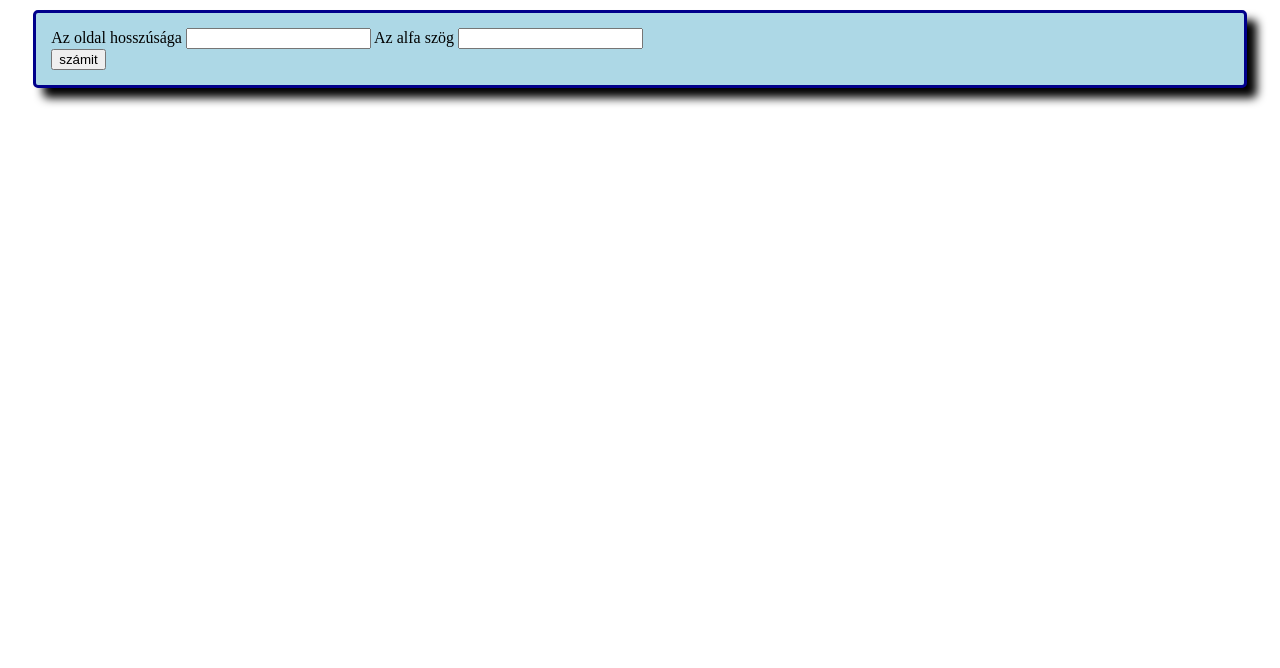
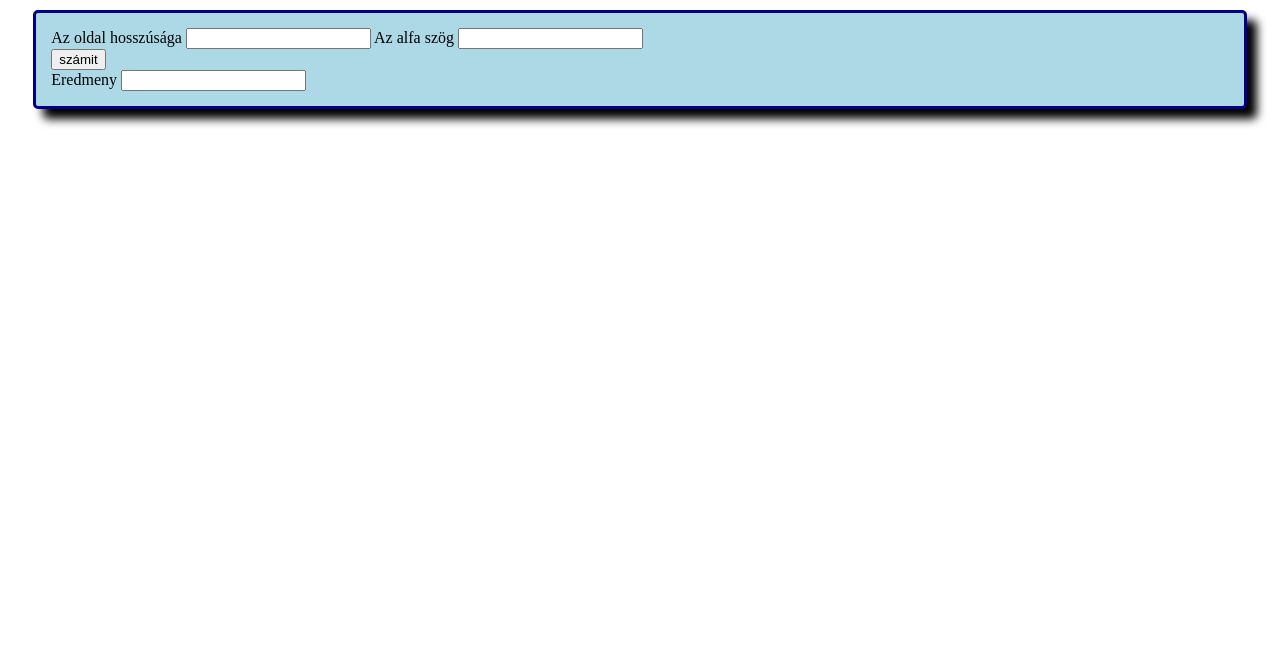
Before and after one commit to haribomaci/dolgozat, a website: page index.html in a window 1280 px wide. Shown: the part 132-800 px from the top of the page. Drawn offline with Linux system fonts and the light colour scheme.

Commit message:
Eredmeny

```diff
--- a/index.html
+++ b/index.html
@@ -23,7 +23,10 @@
         <button id="szamitgomb">számit</button>
         <br>
 
-
+        <div class="eredmeny">
+            <label for="eredmeny">Eredmeny</label>
+            <input type="text" id="eredmeny">
+        </div>
 
 
     </div>
```
